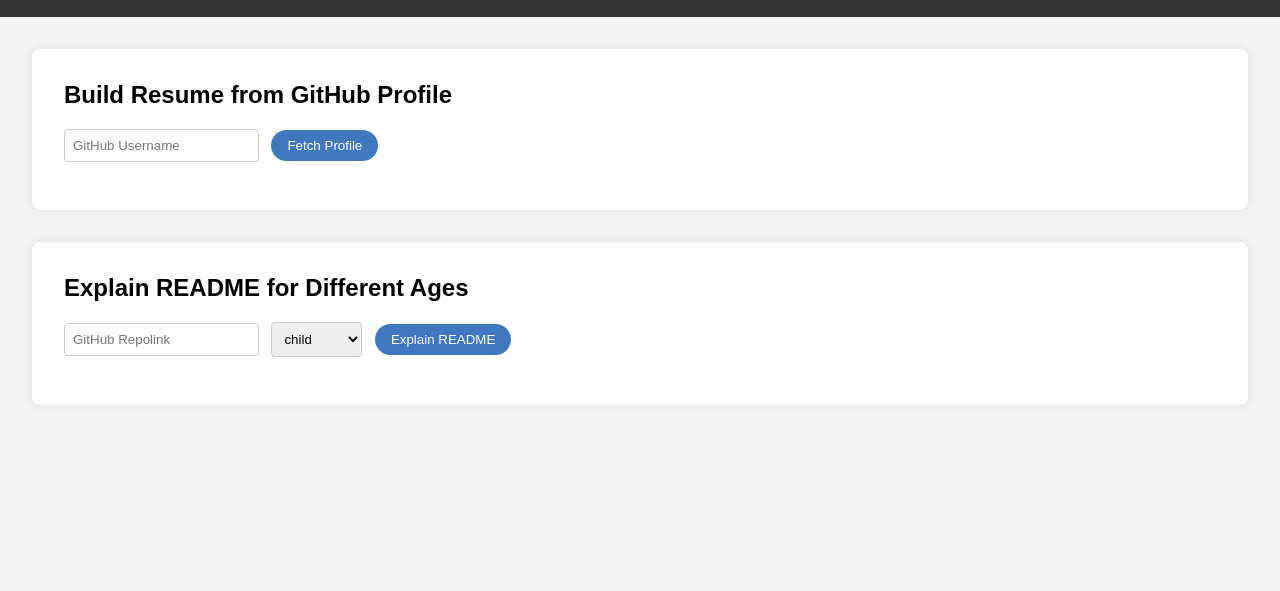
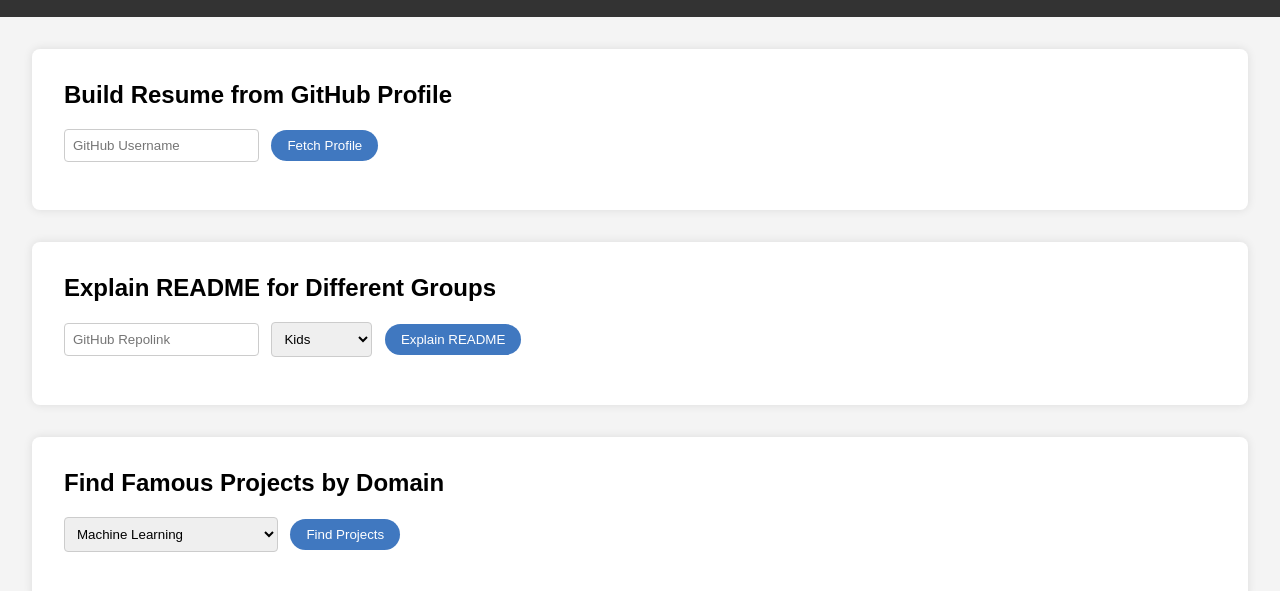
Before and after one commit to midnightcoder04/SHN1_Github-API, a website: page index.html in a window 1280 px wide. Shown: the part 95-686 px from the top of the page. Drawn offline with Linux system fonts and the light colour scheme.

Commit message:
updated index.html
This works

```diff
--- a/index.html
+++ b/index.html
@@ -22,14 +22,14 @@
         </section>
 
         <section id="readme-explainer">
-            <h2>Explain README for Different Ages</h2>
+            <h2>Explain README for Different Groups</h2>
             <form id="readme-form">
                 <input type="link" id="readme" placeholder="GitHub Repolink" required>
                 <select id="age-group" required>
-                    <option value="child">child</option>
-                    <option value="teenager">teenager</option>
-                    <option value="adult">adult</option>
-                    <option value="zombie">zombie</option>
+                    <option value="kid">Kids</option>
+                    <option value="teenager">Teenagers</option>
+                    <option value="adult">Adults</option>
+                    <option value="zombie">Zombies</option>
                 </select>
                 <button type="submit">Explain README</button>
             </form>
@@ -37,7 +37,34 @@
             <div id="readme-explanation"></div>
         </section>
 
-        <div id="projects"></div>
+        <section id="famous-projects">
+            <h2>Find Famous Projects by Domain</h2>
+            <form id="projects-form">
+                <select id="domain" required>
+                    <option value="machine-learning">Machine Learning</option>
+                    <option value="web-development">Web Development</option>
+                    <option value="data-science">Data Science</option>
+                    <option value="mobile-development">Mobile Development</option>
+                    <option value="artificial-intelligence">Artificial Intelligence</option>
+                    <option value="cybersecurity">Cybersecurity</option>
+                    <option value="cloud-computing">Cloud Computing</option>
+                    <option value="internet-of-things">Internet of Things (IoT)</option>
+                    <option value="blockchain">Blockchain</option>
+                    <option value="game-development">Game Development</option>
+                    <option value="robotics">Robotics</option>
+                    <option value="virtual-reality">Virtual Reality</option>
+                    <option value="augmented-reality">Augmented Reality</option>
+                    <option value="devops">DevOps</option>
+                    <option value="bioinformatics">Bioinformatics</option>
+                    <option value="big-data">Big Data</option>
+                    <option value="natural-language-processing">Natural Language Processing</option>
+                    <option value="e-commerce">E-commerce</option>
+                    <option value="fintech">Fintech</option>
+                </select>
+                <button type="submit">Find Projects</button>
+            </form>
+            <div id="projects"></div>
+        </section>
 
     </main>
 
```
